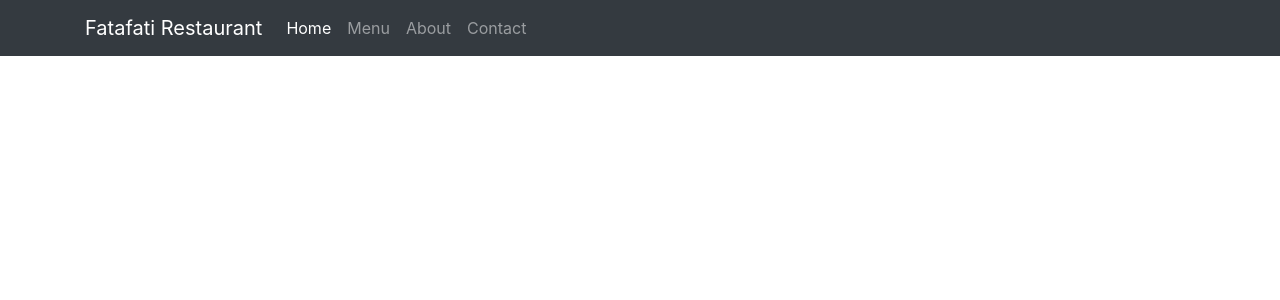
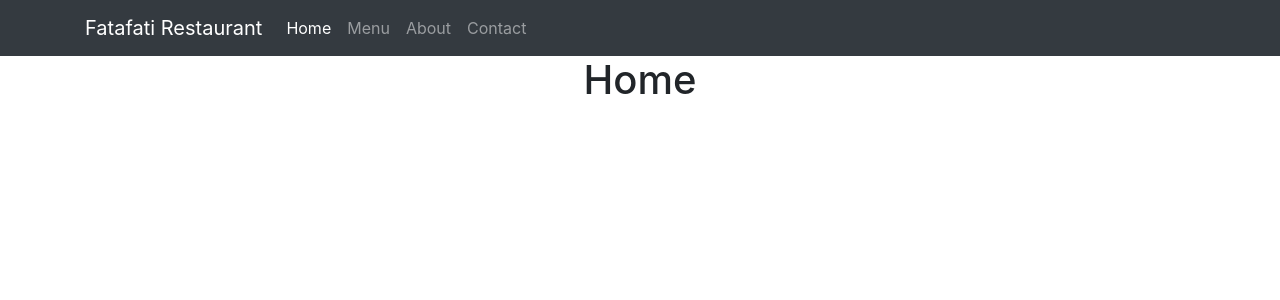
Before and after one commit to Rasujon3/bohubrihi-restaurant, a React (Create React App) app: page /home in a window 1280 px wide. Shown: the top 300 px of the page. Built offline with nearby package versions, Linux system fonts and the light colour scheme.

Commit message:
Redirect issue solve

```diff
--- a/src/components/body/Body.js
+++ b/src/components/body/Body.js
@@ -1,5 +1,5 @@
 import React from "react";
-import { Redirect, Route } from "react-router";
+import { Redirect, Route, Switch } from "react-router";
 import Contact from "./Contact";
 import Home from "./Home";
 import Menu from "./Menu";
@@ -8,13 +8,16 @@
 const Body = () => {
   return (
     <div>
+      <Switch>
+        <Route path="/home" exact component={Home}></Route>
+        <Route path="/menu" exact component={Menu}></Route>
+        <Route path="/contact" exact component={Contact}></Route>
+        <Route path="/about" exact component={About}></Route>
 
-      <Route path="/" exact component={Home}></Route>
-      <Route path="/menu" exact component={Menu}></Route>
-      <Route path="/contact" exact component={Contact}></Route>
-      <Route path="/about" exact component={About}></Route>
+        <Redirect from="/" to="/home" />
+      </Switch>
 
-      <Redirect from="/" to="/home" />
+
 
     </div>
   );
```
